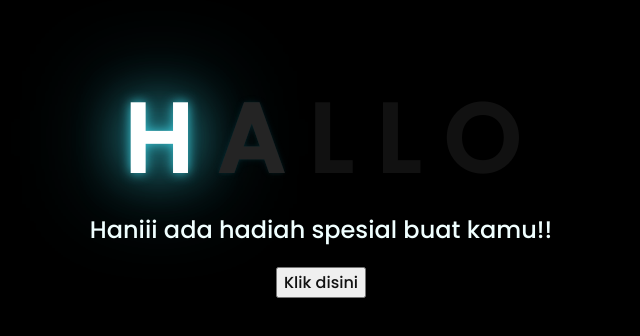
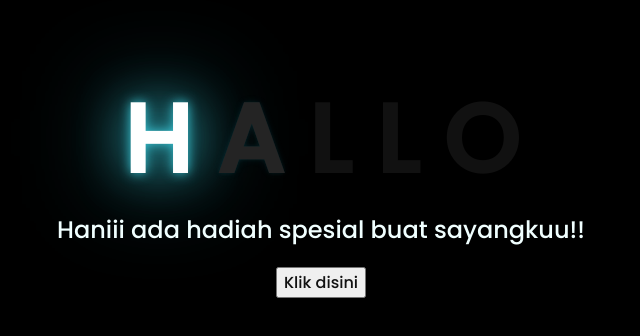
Before and after one commit to gatauuuuu/haannii.io, a plain HTML site: page index.html in a window 1280 px wide. Shown: the part 226-562 px from the top of the page, without its empty margins (327-967 px from the left). Drawn offline with Linux system fonts and the light colour scheme.

Commit message:
Update index.html

```diff
--- a/index.html
+++ b/index.html
@@ -18,7 +18,7 @@
         <span>O</span>
     </div>
     <div class="description">
-        <span>Haniii ada hadiah spesial buat kamu!!</span>
+        <span> Haniii ada hadiah spesial buat sayangkuu!!</span>
     </div>
     <div class="button">
         <button>
```
